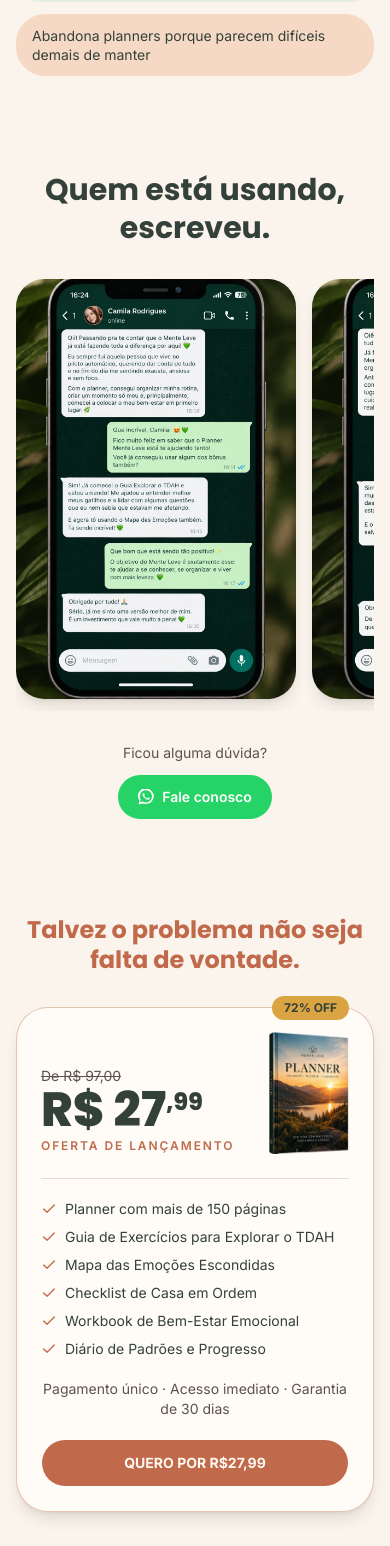
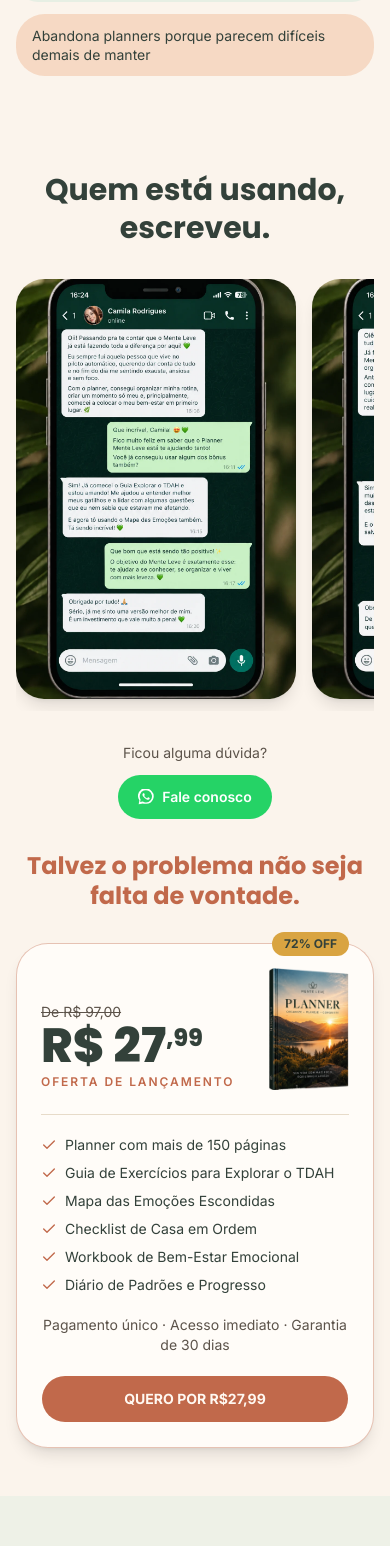
Before and after one commit to bieloliveira3/Mente-leve, a Next.js app: page / in a window 390 px wide. Shown: the part 1229-2775 px from the top of the page. Built offline with nearby package versions, Linux system fonts and the light colour scheme; no server answers.

Commit message:
Aproxima o convite do WhatsApp da frase da oferta.
Co-authored-by: go987045 <go987045@gmail.com>

```diff
--- a/src/components/sections/pricing-section.tsx
+++ b/src/components/sections/pricing-section.tsx
@@ -6,7 +6,7 @@ import { bonuses, painPoints, pricing } from "@/lib/content";
 
 export function PricingSection() {
   return (
-    <Section id="pricing" className="scroll-mt-28 text-center">
+    <Section id="pricing" className="scroll-mt-28 pt-2 text-center sm:pt-4">
       <h2 className="mx-auto max-w-md font-heading text-2xl font-bold leading-tight text-primary sm:text-3xl">
         {painPoints.title}
       </h2>
--- a/src/components/sections/reviews-section.tsx
+++ b/src/components/sections/reviews-section.tsx
@@ -5,7 +5,7 @@ import { reviews, supportWhatsApp } from "@/lib/content";
 
 export function ReviewsSection() {
   return (
-    <Section id="mensagens">
+    <Section id="mensagens" className="pb-6 sm:pb-8">
       <h2 className="mx-auto max-w-xl text-center font-heading text-3xl font-bold leading-tight text-foreground sm:text-4xl">
         {reviews.title}
       </h2>
```
